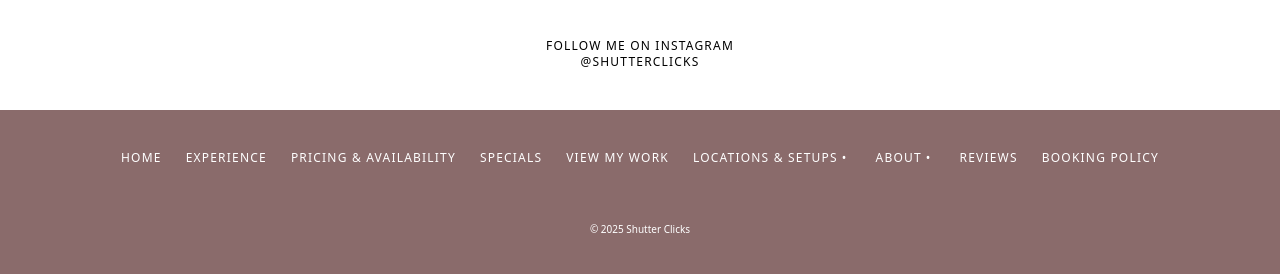
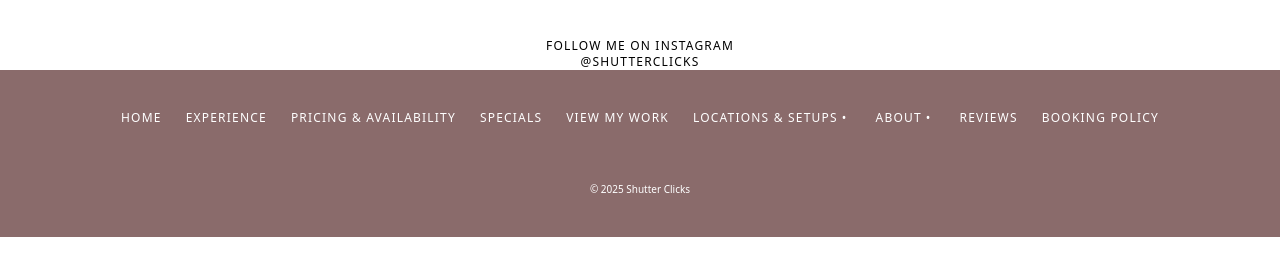
Before and after one commit to ppratik07/shutter-click, a Next.js app in the folder shutterclick/: page / in a window 1280 px wide. Shown: the part 4717-4991 px from the top of the page. After the commit the page ends 4954 px from the top, so only its background shows below. Built offline with nearby package versions, Linux system fonts and the light colour scheme.

Commit message:
footer page update

```diff
--- a/shutterclick/app/components/Footer.tsx
+++ b/shutterclick/app/components/Footer.tsx
@@ -8,7 +8,7 @@ export default function Footer() {
       whileInView={{ opacity: 1, y: 0 }}
       transition={{ duration: 0.8, ease: "easeOut" }}
       viewport={{ once: true }}
-      className="bg-[#8a6b6b] text-white px-6 py-10 mt-10"
+      className="bg-[#8a6b6b] text-white px-6 py-10"
     >
       <div className="flex flex-col items-center justify-center space-y-6 md:space-y-4">
         <ul className="flex flex-wrap justify-center gap-6 text-xs md:text-xs tracking-widest uppercase">
```
